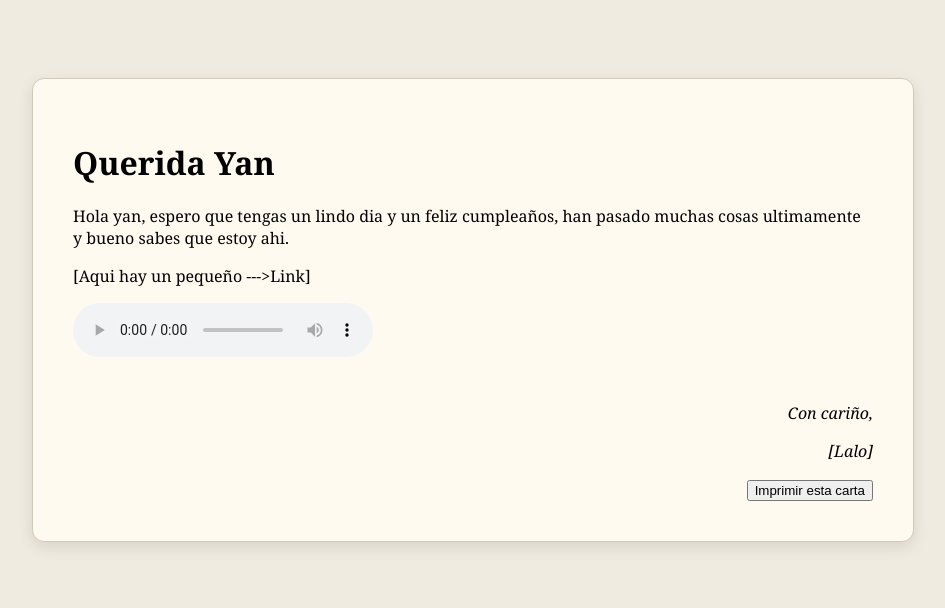
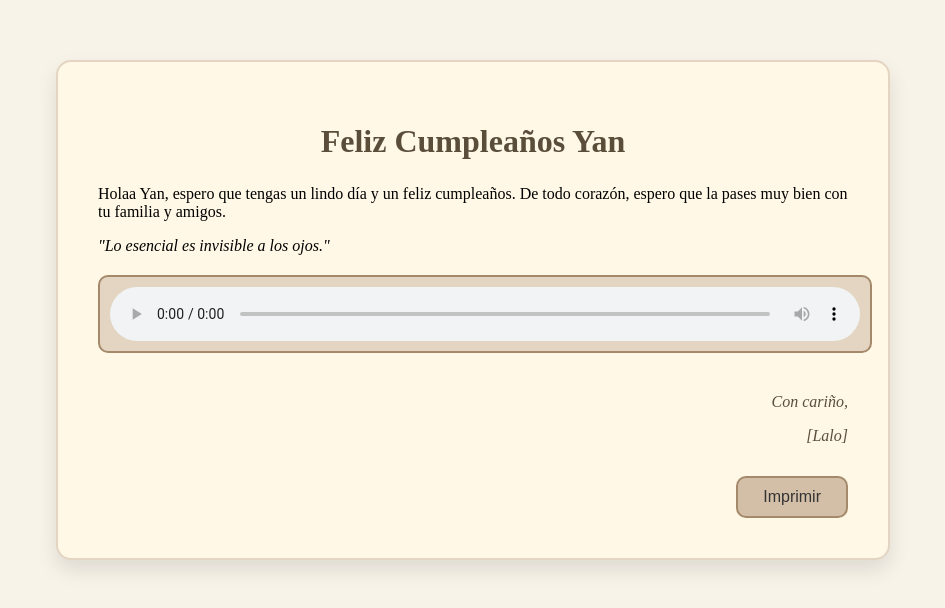
Before and after one commit to GomezEdu/ParaTu, a plain HTML site: page index.html in a window 1280 px wide. Shown: the part 110-718 px from the top of the page, without its empty margins (167-1112 px from the left). Drawn offline with Linux system fonts and the light colour scheme.

Commit message:
Mejora de apariencia

```diff
--- a/index.html
+++ b/index.html
@@ -4,12 +4,12 @@
     <meta charset="UTF-8">
     <meta http-equiv="X-UA-Compatible" content="IE=edge">
     <meta name="viewport" content="width=device-width, initial-scale=1.0">
-    <title>Para tu</title>
+    <title>Para ti</title>
 
     <style>
         body {
-            background-color: #f0ebe1;
-            font-family: 'Georgia', serif;
+            background-color: #f7f3e9; /* Fondo más claro */
+            font-family: 'Merriweather', serif; /* Tipografía más elegante */
             display: flex;
             justify-content: center;
             align-items: center;
@@ -19,77 +19,85 @@
         }
 
         .carta {
-            background-color: #fffaf0;
+            background-color: #fff8e6; /* Fondo cálido */
             width: 90%;
-            max-width: 800px;
-            padding: 20px;
-            border: 1px solid #d3c8b4;
-            border-radius: 12px;
-            box-shadow: 0 5px 15px rgba(0, 0, 0, 0.1);
+            max-width: 750px;
+            padding: 30px;
+            border: 2px solid #e3d5c1; /* Borde sutil */
+            border-radius: 15px;
+            box-shadow: 0 10px 20px rgba(0, 0, 0, 0.1); /* Sombra suave */
+            position: relative;
+            overflow: hidden;
         }
 
         header h1 {
-            text-align: left;
-            font-size: 24px;
-            margin-bottom: 20px;
-            color: #333;
+            text-align: center;
+            font-size: 28px;
+            margin-bottom: 25px;
+            color: #5a4e3b; /* Texto marrón */
         }
 
         .contenido p {
-            margin-bottom: 18px;
+            margin-bottom: 20px;
             text-indent: 30px;
-            line-height: 1.6;
-            font-size: 16px;
+            line-height: 1.8;
+            font-size: 17px;
+            color: #3d352b; /* Color de texto más suave */
         }
 
         .firma {
             margin-top: 30px;
             text-align: right;
             font-style: italic;
+            color: #5a4e3b;
         }
+
         .carta {
             animation: fadeIn 1.5s ease-in-out;
         }
-        .contenido p {
-            display: inline-block;
-            white-space: nowrap;
-            overflow: hidden;
-            border-right: 2px solid #333;
-            animation: typing 4s steps(40, end), blink-caret 0.75s step-end infinite;
-            width: 100%; /* Ajustar al tamaño del contenedor */
+
+        audio {
+            display: block;
+            margin: 20px 0;
+            outline: none;
+            width: 100%; /* Control se adapta */
+            background-color: #e3d5c1; /* Fondo del control */
+            border-radius: 10px;
+            padding: 10px;
+            border: 2px solid #a4896b; /* Borde igual al botón */
+            margin-top: 20px;
         }
 
-        @keyframes typing {
-            from { width: 0; }
-            to { width: 100%; }
+        button {
+            background-color: #d3bfa8;
+            border: 2px solid #a4896b;
+            color: #333;
+            padding: 10px 25px;
+            border-radius: 10px;
+            font-size: 16px;
+            cursor: pointer;
+            transition: background-color 0.3s, box-shadow 0.3s;
+            margin-top: 15px;
         }
 
-        @keyframes blink-caret {
-            from, to { border-color: transparent; }
-            50% { border-color: #333; }
+        button:hover {
+            background-color: #b89a7e;
+            box-shadow: 0 5px 15px rgba(0, 0, 0, 0.1);
+        }
+
+        button:active {
+            background-color: #8d7156;
         }
 
         @keyframes fadeIn {
             from {
-                opacity: 1.5;
+                opacity: 0;
                 transform: translateY(20px);
             }
             to {
-                opacity: 2;
+                opacity: 1;
                 transform: translateY(0);
             }
-        }
-        @keyframes typing {
-            from { width: 0; }
-            to { width: 100%; }
-        }
-
-        .contenido p {
-            width: 100%;
-            white-space: nowrap;
-            overflow: hidden;
-            border-right: 2px solid #333;
-            animation: typing 4s steps(40, end), blink-caret 0.75s step-end infinite;
         }
 
         /* Media query para pantallas más grandes */
@@ -99,53 +107,50 @@
             }
 
             header h1 {
-                font-size: 28px;
+                font-size: 32px;
             }
 
             .contenido p {
-                font-size: 18px;
+                font-size: 19px;
             }
 
             .firma {
                 margin-top: 40px;
             }
         }
-        /* Media query para pantallas muy pequeñas (móviles) */
+
+        /* Media query para pantallas pequeñas */
         @media (max-width: 480px) {
             .contenido p {
-                font-size: 14px;
-                text-indent: 15px;
+                font-size: 15px;
+                text-indent: 20px;
             }
 
             header h1 {
-                font-size: 20px;
+                font-size: 24px;
             }
         }
-
     </style>
 </head>
 <body>
     <div class="carta">
-            <h1>Querida Yan</h1>
+        <header>
+            <h1>Feliz Cumpleaños Yan</h1>
         </header>
         <section class="">
-            <section>
-
-            </section>
-            <p>Hola yan, espero que tengas un lindo dia y un feliz cumpleaños, han pasado muchas cosas
-               ultimamente y bueno sabes que estoy ahi.
+            <p>Holaa Yan, espero que tengas un lindo día y un feliz cumpleaños.
+               De todo corazón, espero que la pases muy bien con tu familia y amigos.
             </p>
-            <p>[Aqui hay un pequeño --->Link]</p>
-
+            <p><em>"Lo esencial es invisible a los ojos."</em></p>
             <audio controls autoplay loop>
-                <source src="/ParaTu/Recursos/Mañanitas.mp3" type="audio/mpeg">
+                <source src="Recursos/Mañanitas.mp3" type="audio/mpeg">
                 Tu navegador no soporta la reproducción de audio.
             </audio>
         </section>
         <footer class="firma">
             <p>Con cariño,</p>
             <p>[Lalo]</p>
-            <button onclick="window.print()">Imprimir esta carta</button>
+            <button onclick="window.print()">Imprimir</button>
         </footer>
     </div>
 </body>
```
